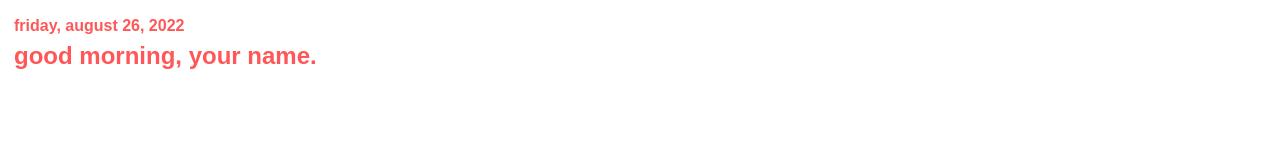
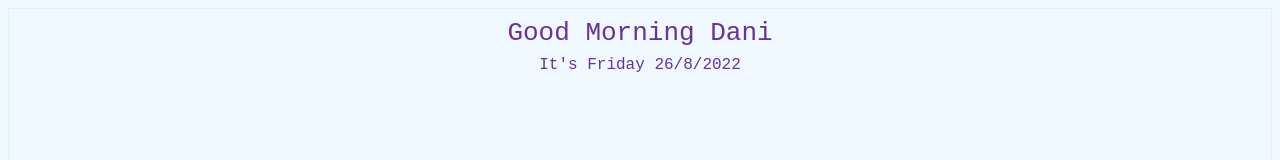
Before and after one commit to daniiiiiiiiiiiiiiiiiiiiiiiii/notion, a plain HTML site: page index.html in a window 1280 px wide. Shown: the top 160 px of the page. Drawn offline with Linux system fonts and the light colour scheme.

Commit message:
Update index.html

```diff
--- a/index.html
+++ b/index.html
@@ -1,34 +1,25 @@
 <html>
 <head>
-    <title>Date Widget Notion</title>
+    <title>Greeting Message</title>
     <style>
-      #lbl {
-        display: flex;
-        font-family: sans-serif;
-        font-size: 18pt;
-        color: #ff5757;
-        padding: 5px;
-        border: 1px solid #ffffff;
-        justify-content: left;
-        line-height: 1.5;
-        height:85%;
-        font-weight: bold;
-        flex-direction: row;
-      }
+#lbl {
+    font-family: monospace;
+    font-size: xx-large;
+    color: #663399;
+    padding: 5px;
+    border: 1px solid #ececec;
+    text-align: center;
+    line-height: 1.5;
+    height:85%
 
-      #container {
-        display: flex;
-        align-items: flex-start;
-      }
 
-      #date{
-          font-size:12pt;
-          font-weight: bold;
-      }
-
-      body{
-          background-color: #ffffff;
-      }
+}
+#date{
+    font-size:large;
+}
+body{
+    background-color: aliceblue;
+}
     </style>
 </head>
 <body>
@@ -37,38 +28,30 @@
 
 <script>
     var weekday = new Array(7);
-    weekday[0] = "sunday";
-    weekday[1] = "monday";
-    weekday[2] = "tuesday";
-    weekday[3] = "wednesday";
-    weekday[4] = "thursday";
-    weekday[5] = "friday";
-    weekday[6] = "saturday";
-
-    const monthNames = ["january", "february", "march", "april", "may", "june",
-      "july", "august", "september", "october", "november", "december"
-    ];
+    weekday[0] = "Sunday";
+    weekday[1] = "Monday";
+    weekday[2] = "Tuesday";
+    weekday[3] = "Wednesday";
+    weekday[4] = "Thursday";
+    weekday[5] = "Friday";
+    weekday[6] = "Saturday";
 
 
     var today = new Date();
     var hrs = today.getHours();
     var dayOfWeek = weekday[today.getDay()];
-    var date = `${dayOfWeek}, ${monthNames[today.getMonth()]} ${today.getDate()}, ${today.getFullYear()}`;
+    var date = dayOfWeek+" " + today.getDate() + "/" +(today.getMonth()+1) +'/'+today.getFullYear()  ;
 
     var greet;
 
     if (hrs < 12)
-        greet = 'good morning, your name.  ';
+        greet = 'Good Morning  ';
     else if (hrs >= 12 && hrs <= 17)
-        greet = 'good afternoon, your name. ';
+        greet = 'Good Afternoon ';
     else if (hrs >= 17 && hrs <= 24)
-        greet = 'good evening, your name.  ';
+        greet = 'Good Evening  ';
 
-    document.getElementById('lbl').innerHTML = `
-        <div class="container">
-          <div id="date"> ${date}</div>
-          <div class="greeting">${greet}</div>
-        <div/>
-    `;
+    document.getElementById('lbl').innerHTML =
+        greet+= "Dani" +`<div id="date"> It's ${date}</div>`;
 </script>
 </html>
```
